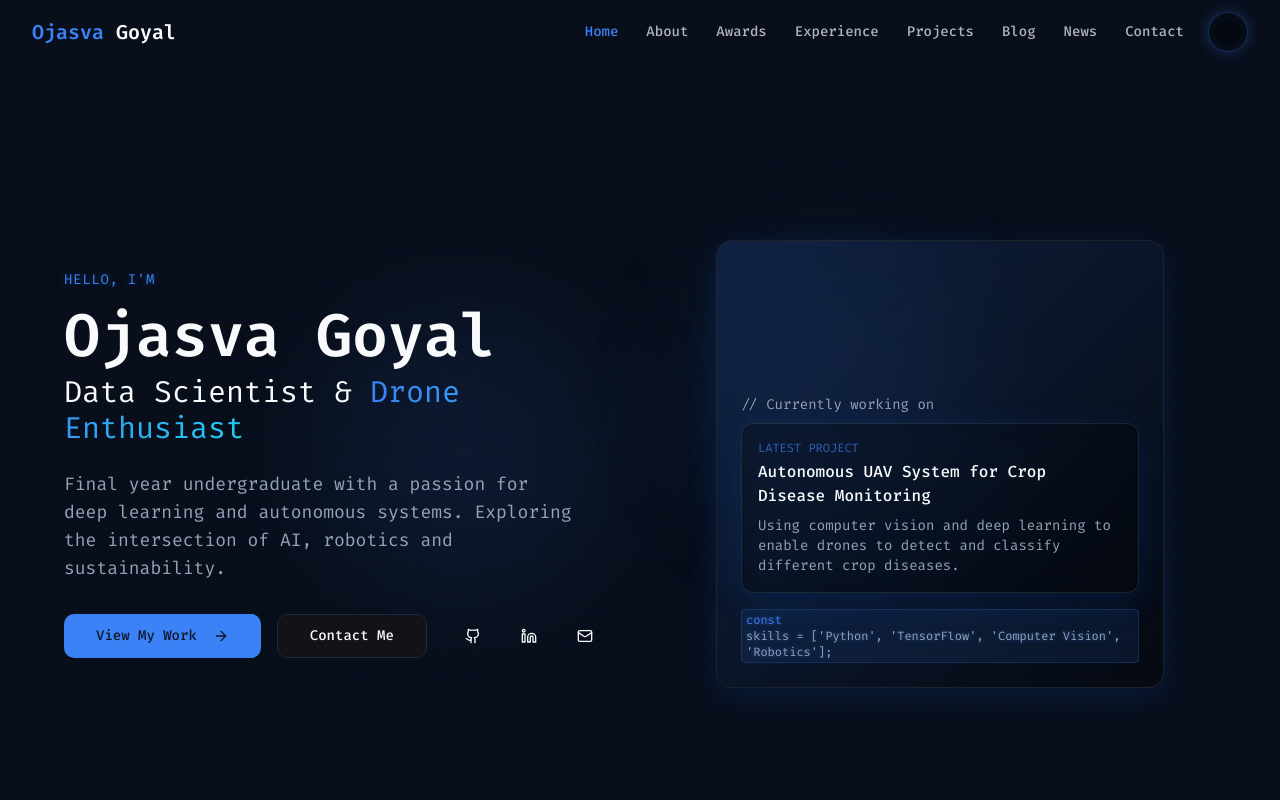
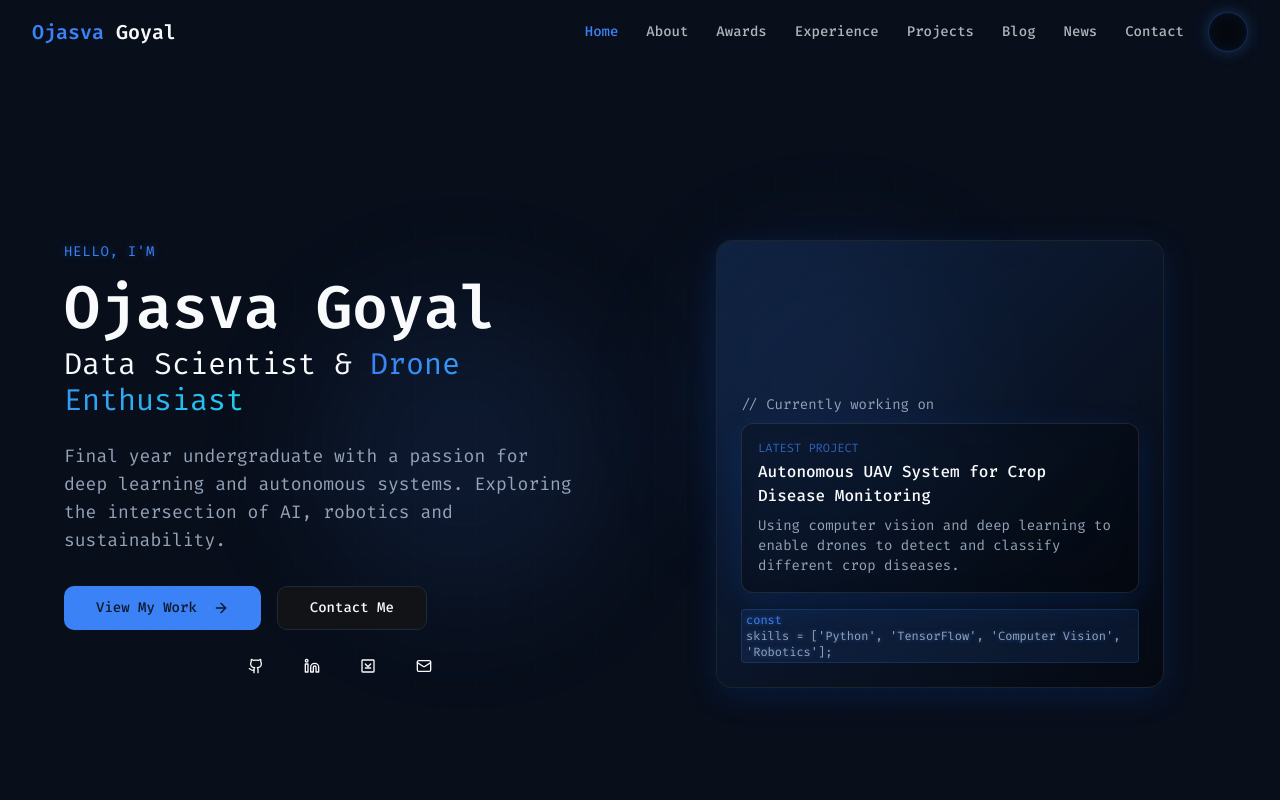
Before and after one commit to Ojasva-Goyal/ojasva-goyal.github.io, a React (Vite) app: page / in a window 1280 px wide. Shown: the top 800 px of the page. Built offline with nearby package versions, Linux system fonts and the light colour scheme.

Commit message:
feat: Add Medium icon to home page
Adds a Medium icon to the home page, alongside the existing social media buttons (GitHub, LinkedIn, and mail). The Medium icon links to the user's profile.

```diff
--- a/src/components/Hero.tsx
+++ b/src/components/Hero.tsx
@@ -59,6 +59,27 @@ const Hero = () => {
                 </Button>
 
                 <Button size="icon" variant="ghost" className="rounded-full" asChild>
+                  <a href="https://medium.com/@ojasvagoyal9" target="_blank" rel="noopener noreferrer" aria-label="Medium">
+                    <svg
+                      xmlns="http://www.w3.org/2000/svg"
+                      viewBox="0 0 24 24"
+                      width="20"
+                      height="20"
+                      fill="none"
+                      stroke="currentColor"
+                      strokeWidth="2"
+                      strokeLinecap="round"
+                      strokeLinejoin="round"
+                      className="h-5 w-5"
+                    >
+                      <path d="M4 3h16a1 1 0 011 1v16a1 1 0 01-1 1H4a1 1 0 01-1-1V4a1 1 0 011-1z"></path>
+                      <path d="M8 9l4 4 4-4"></path>
+                      <path d="M8 15h8"></path>
+                    </svg>
+                  </a>
+                </Button>
+
+                <Button size="icon" variant="ghost" className="rounded-full" asChild>
                   <a href="mailto:ojasvagoyal9@gmail.com" aria-label="Email">
                     <Mail className="h-5 w-5" />
                   </a>
--- a/src/pages/Index.tsx
+++ b/src/pages/Index.tsx
@@ -47,9 +47,9 @@ const Index = () => {
               <a href="https://linkedin.com/in/ojasva-goyal-476422230/" target="_blank" rel="noopener noreferrer" className="text-muted-foreground hover:text-foreground transition-colors">
                 LinkedIn
               </a>
-              {/* <a href="https://scholar.google.com/citations?user=PC6cUHYAAAAJ&hl" target="_blank" rel="noopener noreferrer" className="text-muted-foreground hover:text-foreground transition-colors">
-                Google Scholar
-              </a> */}
+              <a href="https://medium.com/@ojasvagoyal9" target="_blank" rel="noopener noreferrer" className="text-muted-foreground hover:text-foreground transition-colors">
+                Medium
+              </a>
               <a href="https://x.com/goyal_ojasva/" target="_blank" rel="noopener noreferrer" className="text-muted-foreground hover:text-foreground transition-colors">
                 Twitter
               </a>
```
